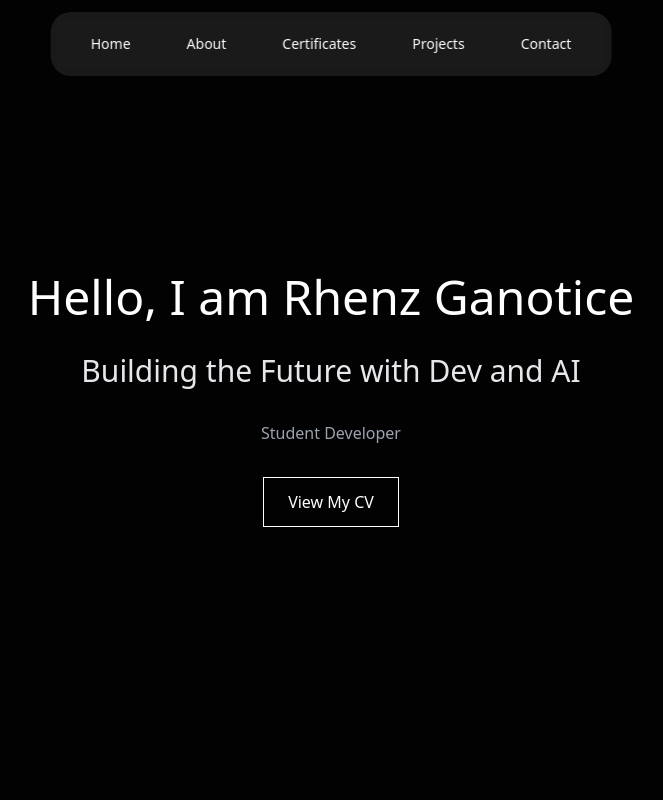
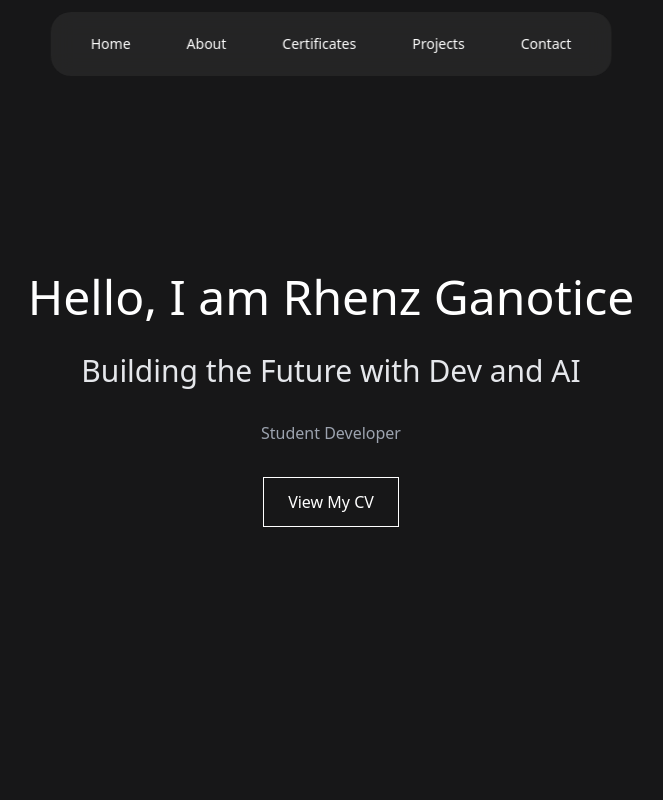
Before and after one commit to StDevRhenz/portfolio, a React (Create React App) app: page / in a window 1280 px wide. Shown: the top 800 px of the page, without its empty margins (309-972 px from the left). Built offline with nearby package versions, Linux system fonts and the light colour scheme.

Commit message:
background update(not final)

```diff
--- a/src/App.css
+++ b/src/App.css
@@ -4,7 +4,7 @@
 
 html {
   scroll-behavior: smooth;
-  background-color: rgba(0, 0, 0, 0.9);
+  background-color: #ECECF1;
 }
 
 /* section {
```
